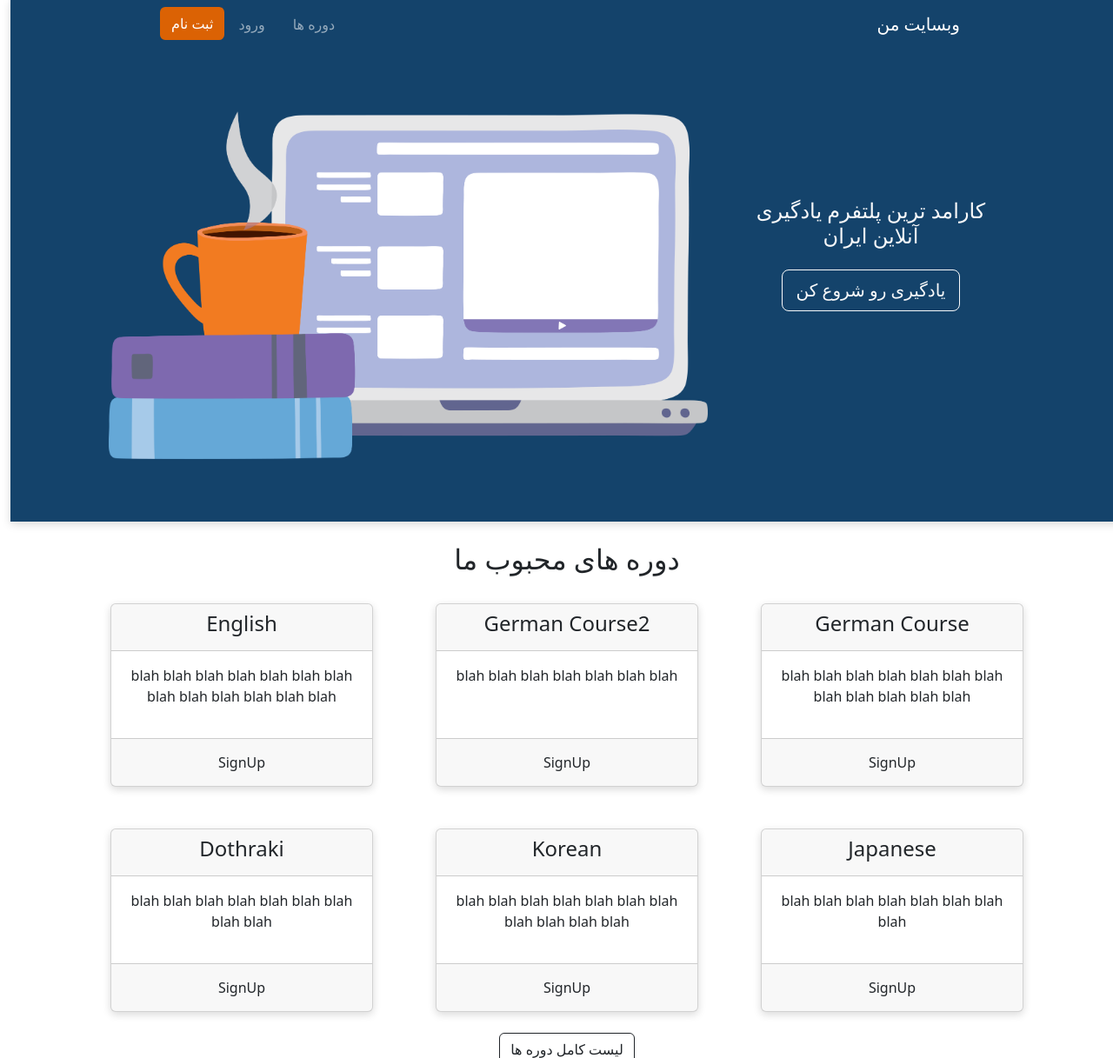
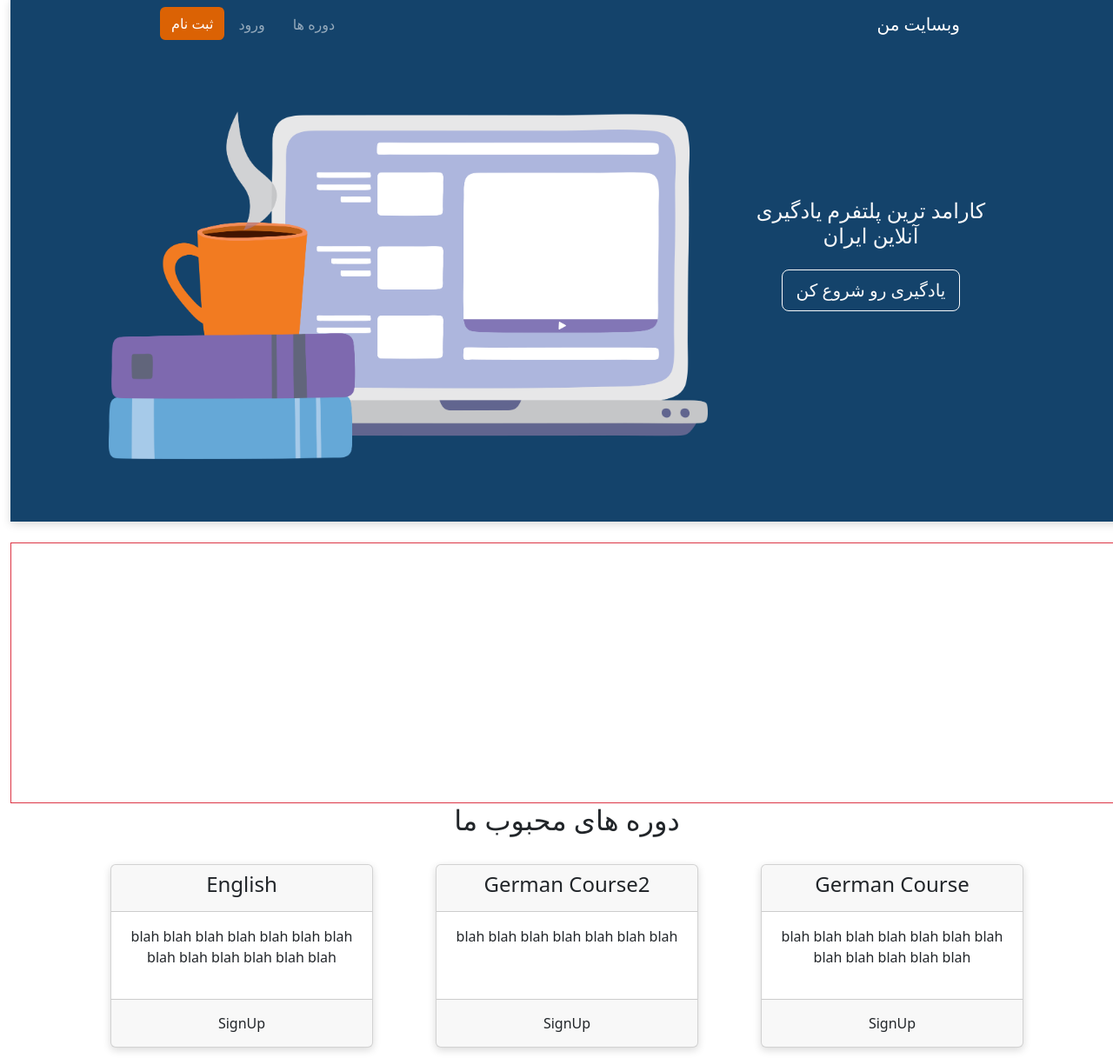
Before and after one commit to zercsiz/website, a Django app: page / in a window 1280 px wide. Shown: the top 1217 px of the page at 87% size. Run offline with Django 4.2, Linux system fonts and the light colour scheme; data comes from the database, SQL or seed files in the repository; some libraries are stand-ins or nearby versions.

Commit message:
created advantage1 html

```diff
--- a/home/templates/home/home.html
+++ b/home/templates/home/home.html
@@ -10,6 +10,7 @@
        style="background-color: #db6204; color: white;
               width: 190px;outline-color: #db6204; transition: opacity 0.25s">یادگیری رو شروع کن</a>
 
+    {% include 'inc/advantage1.html' %}
     {% include 'inc/course_cards.html' %}
     {% include 'inc/teacher_cards.html' %}
 
--- /dev/null
+++ b/templates/inc/advantage1.html
@@ -0,0 +1,3 @@
+<div class="container-fluid p-0 border border-danger"style="height: 300px">
+
+</div>
```
